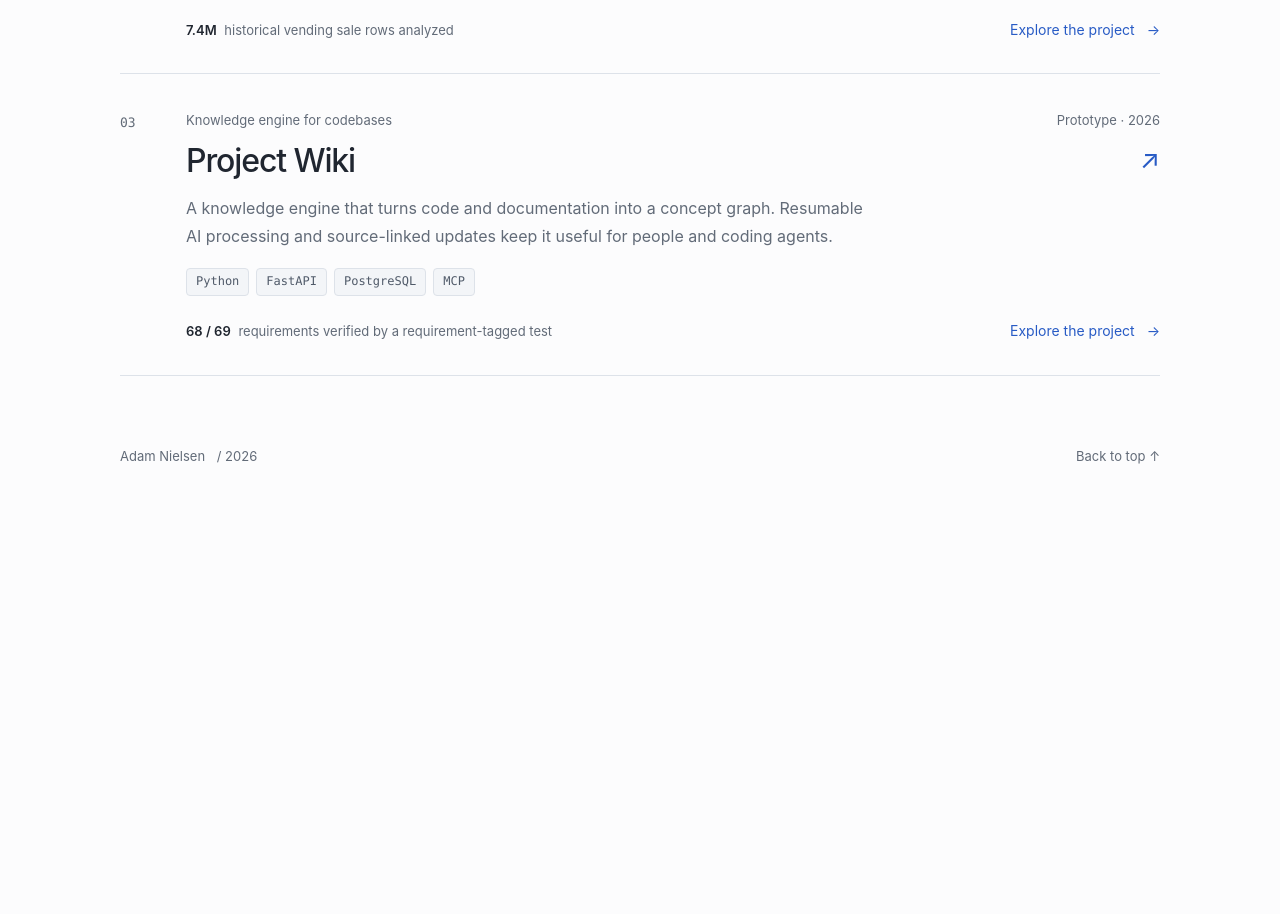
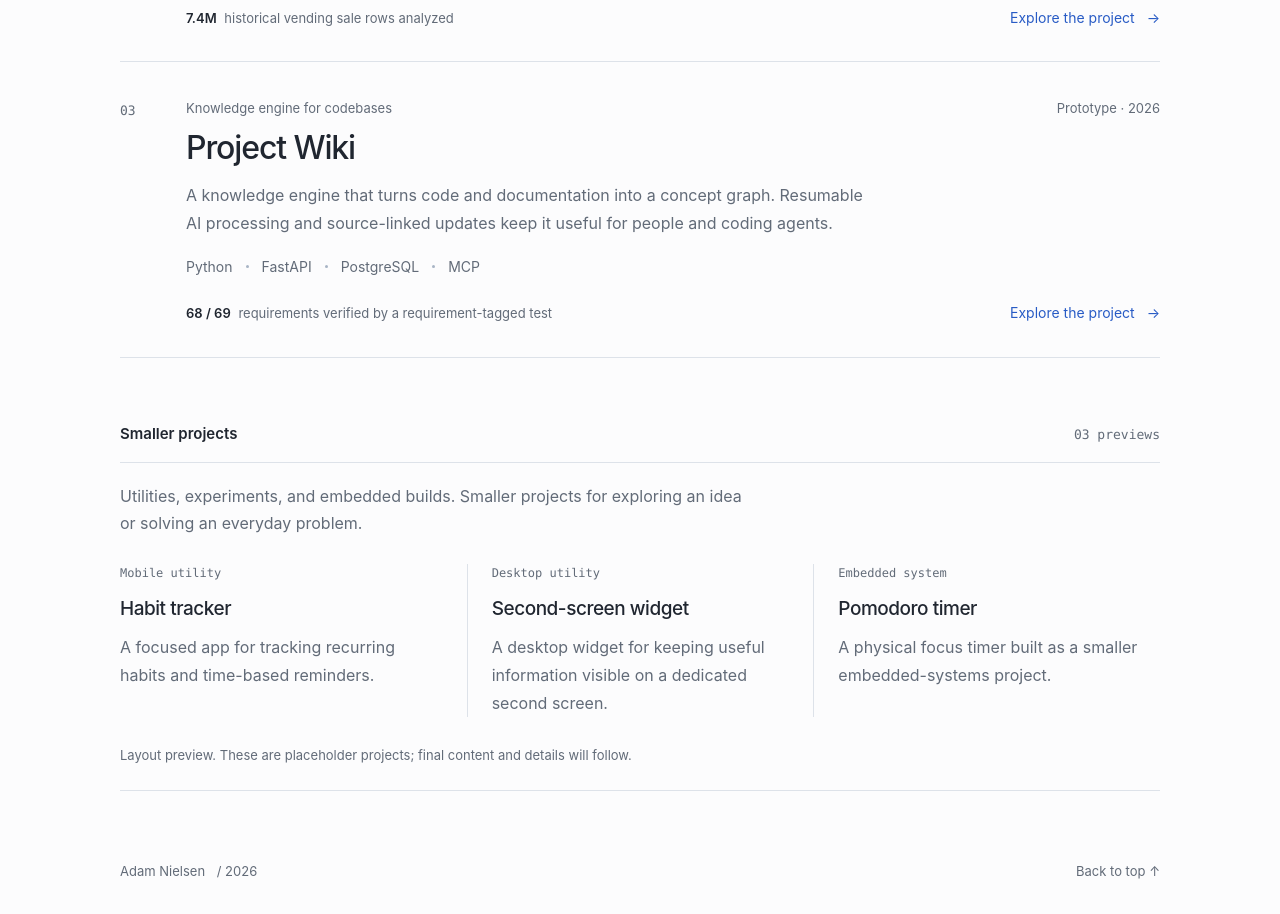
Before and after one commit to Adamniels/Portfolio_2026, a Next.js app: page / in a window 1280 px wide. Shown: the part 1160-2074 px from the top of the page. Before the commit the page ends 1667 px from the top, so only its background shows below. Built offline with nearby package versions, Linux system fonts and the light colour scheme.

Commit message:
fixed some smaller design things

```diff
--- a/app/globals.css
+++ b/app/globals.css
@@ -45,14 +45,13 @@ h1, h2, h3 { text-wrap: balance; }
 .project-row { display: grid; grid-template-columns: 66px minmax(0, 1fr); border-bottom: 1px solid var(--line); padding: 36px 0 32px; }
 .project-number { color: var(--muted); font-size: .8125rem; font-family: var(--mono); padding-top: 2px; }
 .project-row-meta { display: flex; justify-content: space-between; flex-wrap: wrap; gap: 6px 20px; color: var(--muted); font-size: .8125rem; }
-.project-title-link { display: flex; justify-content: space-between; align-items: center; gap: 20px; margin-top: 8px; }
+.project-title-link { display: inline-flex; margin-top: 8px; }
 .project-title-link h3 { font-size: clamp(1.625rem, 3vw, 2rem); font-weight: 550; line-height: 1.3; letter-spacing: -.035em; }
-.project-title-link > span { color: var(--accent); font-size: 1.625rem; transition: transform .18s; }
 .project-title-link:hover { color: var(--accent); }
-.project-title-link:hover > span { transform: translate(3px, -3px); }
 .project-description { color: var(--muted); max-width: 690px; margin-top: 12px; line-height: 1.75; }
-.technology-list { padding: 0; margin: 18px 0 0; list-style: none; display: flex; flex-wrap: wrap; gap: 7px; }
-.technology-list li { background: var(--surface); border: 1px solid var(--line); border-radius: 4px; color: #505a69; padding: 3px 9px; font-family: var(--mono); font-size: .75rem; }
+.technology-list { padding: 0; margin: 18px 0 0; list-style: none; display: flex; flex-wrap: wrap; align-items: center; gap: 6px 13px; }
+.technology-list li { display: inline-flex; align-items: center; gap: 13px; color: var(--muted); font-size: .875rem; }
+.technology-list li:not(:last-child)::after { content: ""; width: 3px; height: 3px; flex-shrink: 0; border-radius: 50%; background: #a8b4c5; }
 .project-row-foot { display: flex; align-items: baseline; justify-content: space-between; gap: 18px 36px; margin-top: 23px; }
 .project-row-foot p { font-size: .8125rem; color: var(--muted); max-width: 560px; }
 .project-row-foot strong { font-weight: 600; color: var(--ink); margin-right: 4px; }
@@ -61,6 +60,18 @@ h1, h2, h3 { text-wrap: balance; }
 .text-link:hover { text-decoration: underline; text-underline-offset: 4px; }
 .site-footer { display: flex; justify-content: space-between; align-items: center; flex-wrap: wrap; gap: 16px; padding: 30px 0 40px; margin-top: 40px; font-size: .8125rem; color: var(--muted); }
 .footer-year { color: var(--muted); margin-left: 8px; }
+
+.selected-builds-preview { margin-top: 64px; }
+.small-project-intro { max-width: 640px; color: var(--muted); margin-top: 20px; }
+.small-project-grid { display: grid; grid-template-columns: repeat(3, minmax(0, 1fr)); margin-top: 28px; }
+.small-project { padding: 0 24px; }
+.small-project:first-child { padding-left: 0; }
+.small-project:last-child { padding-right: 0; }
+.small-project + .small-project { border-left: 1px solid var(--line); }
+.small-project-category { font-family: var(--mono); font-size: .75rem; color: var(--muted); }
+.small-project h3 { font-size: 1.1875rem; font-weight: 550; letter-spacing: -.025em; line-height: 1.4; margin: 12px 0 10px; }
+.small-project-description { color: var(--muted); line-height: 1.75; }
+.small-project-notice { color: var(--muted); font-size: .8125rem; margin-top: 28px; padding-bottom: 24px; border-bottom: 1px solid var(--line); }
 
 /* Case studies use a narrow reading column with wider diagrams. */
 .case-hero { padding: 56px 0 34px; }
@@ -155,6 +166,11 @@ h1, h2, h3 { text-wrap: balance; }
   .home-hero { padding-block: 88px 76px; }
 }
 @media (max-width: 760px) {
+  .selected-builds-preview { margin-top: 44px; }
+  .small-project-grid { grid-template-columns: 1fr; margin-top: 8px; }
+  .small-project, .small-project:first-child, .small-project:last-child { padding: 22px 0; }
+  .small-project + .small-project { border-left: 0; border-top: 1px solid var(--line); }
+  .small-project-notice { margin-top: 0; }
   .site-shell { width: calc(100% - 48px); }
   .nav { min-height: 80px; }
   .home-hero { padding-block: 48px; }
--- a/app/page.tsx
+++ b/app/page.tsx
@@ -1,4 +1,5 @@
 import Link from "next/link";
+import { SelectedBuildsPreview } from "@/components/selected-builds-preview";
 import { projects } from "@/content/projects";
 
 export default function Home() {
@@ -37,7 +38,7 @@ export default function Home() {
             <div className="project-row-main">
               <div className="project-row-meta"><span>{project.kicker}</span><span>{project.status} · {project.year}</span></div>
               <Link className="project-title-link" href={`/projects/${project.slug}`}>
-                <h3>{project.title}</h3><span aria-hidden="true">↗</span>
+                <h3>{project.title}</h3>
               </Link>
               <p className="project-description">{project.indexSummary}</p>
               <ul className="technology-list" aria-label={`${project.title} technologies and focus`}>
@@ -52,6 +53,8 @@ export default function Home() {
         ))}
       </section>
 
+      <SelectedBuildsPreview />
+
       <footer className="site-footer">
         <span>Adam Nielsen <span className="footer-year">/ 2026</span></span>
         <a href="#top">Back to top <span aria-hidden="true">↑</span></a>
--- a/components/selected-builds-preview.tsx
+++ b/components/selected-builds-preview.tsx
@@ -1,131 +1,44 @@
 const previewBuilds = [
   {
-    index: "01",
     category: "Mobile utility",
     title: "Habit tracker",
     description: "A focused app for tracking recurring habits and time-based reminders.",
-    tags: ["Habits", "Reminders"],
-    visual: "habit",
   },
   {
-    index: "02",
     category: "Desktop utility",
     title: "Second-screen widget",
     description: "A desktop widget for keeping useful information visible on a dedicated second screen.",
-    tags: ["Desktop", "Utility"],
-    visual: "widget",
   },
   {
-    index: "03",
     category: "Embedded system",
     title: "Pomodoro timer",
     description: "A physical focus timer built as a smaller embedded-systems project.",
-    tags: ["Embedded", "Physical interface"],
-    visual: "pomodoro",
   },
 ];
-
-function HabitPreview() {
-  return (
-    <div className="build-mock build-mock-habit" aria-label="Placeholder visual for the habit tracker">
-      <div className="habit-window">
-        <div className="habit-topline"><span>Today</span><span>03 / 04</span></div>
-        <strong>Keep the rhythm.</strong>
-        <div className="habit-days" aria-hidden="true">
-          <span>M</span><span>T</span><span>W</span><span>T</span><span>F</span><span>S</span><span>S</span>
-          <i className="is-done">✓</i><i className="is-done">✓</i><i className="is-current">3</i><i /><i /><i /><i />
-        </div>
-        <div className="habit-streak"><span>Current streak</span><b>3 days</b></div>
-      </div>
-    </div>
-  );
-}
-
-function WidgetPreview() {
-  return (
-    <div className="build-mock build-mock-widget" aria-label="Placeholder visual for the second-screen widget">
-      <div className="widget-bar"><span>Second screen</span><span>09:41</span></div>
-      <div className="widget-grid">
-        <div className="widget-clock"><strong>09:41</strong><span>Monday · July 19</span></div>
-        <div className="widget-list">
-          <span>Today</span>
-          <p><i /> Project work</p>
-          <p><i /> Study block</p>
-          <p><i /> Evening reset</p>
-        </div>
-        <div className="widget-status"><span>Focus</span><b>62 min</b></div>
-      </div>
-    </div>
-  );
-}
-
-function PomodoroPreview() {
-  return (
-    <div className="build-mock build-mock-pomodoro" aria-label="Placeholder visual for the embedded Pomodoro timer">
-      <div className="pomodoro-shadow" />
-      <div className="pomodoro-device">
-        <div className="pomodoro-screen"><span>Focus</span><strong>25:00</strong></div>
-        <div className="pomodoro-controls"><i /><i /><i /></div>
-        <div className="pomodoro-knob"><span /></div>
-      </div>
-    </div>
-  );
-}
-
-function BuildPreview({ visual }: { visual: string }) {
-  if (visual === "habit") return <HabitPreview />;
-  if (visual === "widget") return <WidgetPreview />;
-  return <PomodoroPreview />;
-}
 
 export function SelectedBuildsPreview() {
   return (
     <section className="selected-builds-preview" aria-labelledby="selected-builds-heading">
-      <div className="section-heading selected-builds-heading">
-        <p>Smaller projects</p>
-        <span>03 layout previews</span>
+      <div className="section-heading">
+        <h2 id="selected-builds-heading">Smaller projects</h2>
+        <span>{String(previewBuilds.length).padStart(2, "0")} previews</span>
       </div>
-
-      <div className="selected-builds-intro">
-        <h2 id="selected-builds-heading">
-          Utilities, experiments <em>&amp;</em> embedded builds.
-        </h2>
-        <p>
-          Shorter projects built to explore an idea, solve a personal need, or work
-          with a new technical constraint.
-        </p>
-      </div>
-
-      <div className="build-preview-notice">
-        <span>Mock section</span>
-        <p>
-          These cards preview how smaller projects could be presented. Names, copy, visuals,
-          details, and project pages will be replaced with verified material later.
-        </p>
-      </div>
-
-      <div className="build-preview-grid">
+      <p className="small-project-intro">
+        Utilities, experiments, and embedded builds. Smaller projects for exploring
+        an idea or solving an everyday problem.
+      </p>
+      <div className="small-project-grid">
         {previewBuilds.map((build) => (
-          <article className="build-preview-card" key={build.title}>
-            <div className="build-preview-meta">
-              <span>{build.index}</span>
-              <span>{build.category}</span>
-              <span>Mock preview</span>
-            </div>
-            <BuildPreview visual={build.visual} />
-            <div className="build-preview-copy">
-              <h3>{build.title}</h3>
-              <p>{build.description}</p>
-            </div>
-            <div className="build-preview-foot">
-              <div className="build-preview-tags">
-                {build.tags.map((tag) => <span key={tag}>{tag}</span>)}
-              </div>
-              <span className="build-preview-status">Details to add later</span>
-            </div>
+          <article className="small-project" key={build.title}>
+            <p className="small-project-category">{build.category}</p>
+            <h3>{build.title}</h3>
+            <p className="small-project-description">{build.description}</p>
           </article>
         ))}
       </div>
+      <p className="small-project-notice">
+        Layout preview. These are placeholder projects; final content and details will follow.
+      </p>
     </section>
   );
 }
```
Also changed, not shown: public/projects/project-wiki/manifest.md (+12 -13 lines), public/projects/vend-and-go/campaign-optimizer-visual-set.md (+4 -4 lines), public/projects/vend-and-go/portfolio-system-overview.svg, 1 other file (tests, documents, lock files or other folders).
